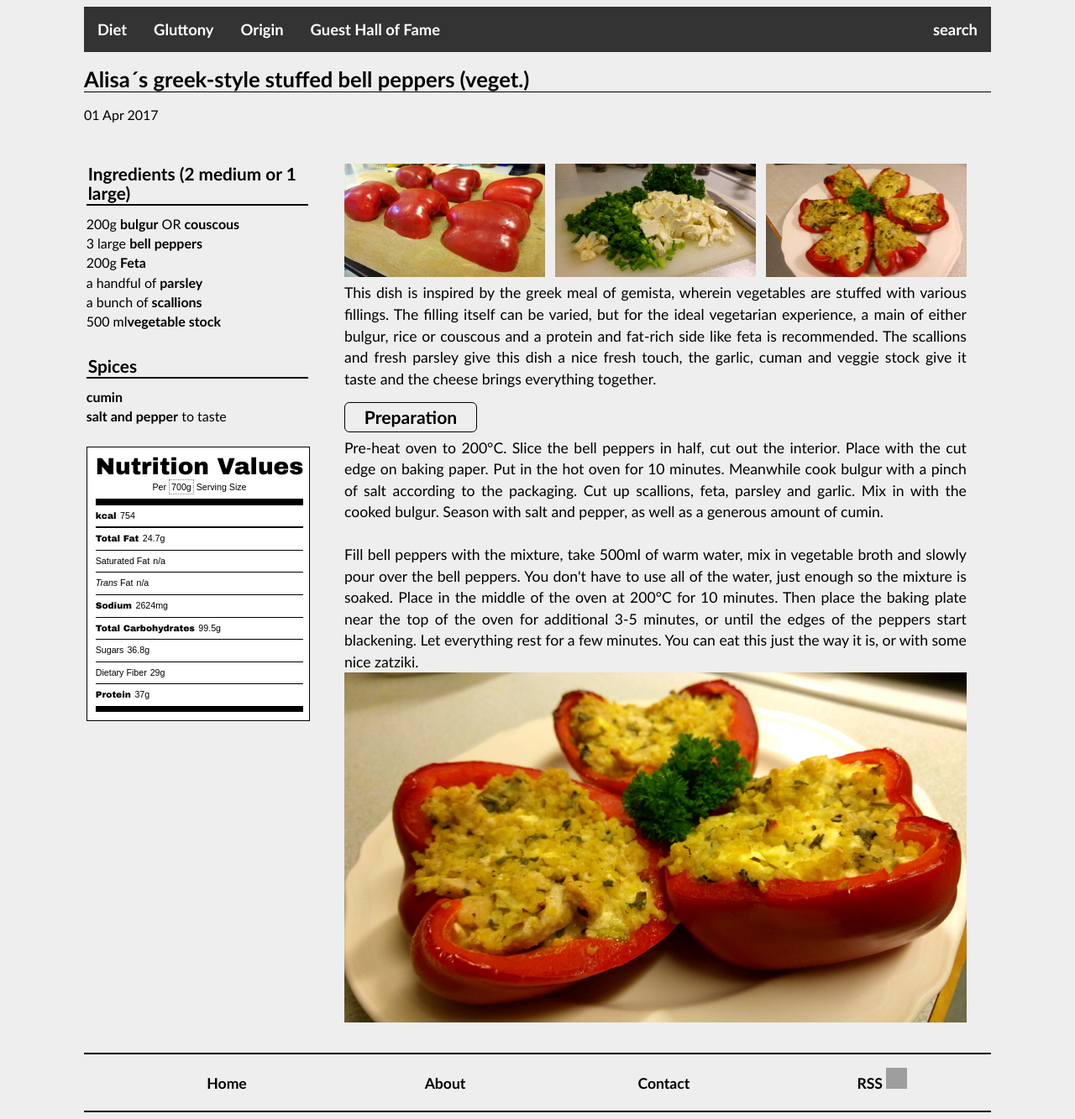
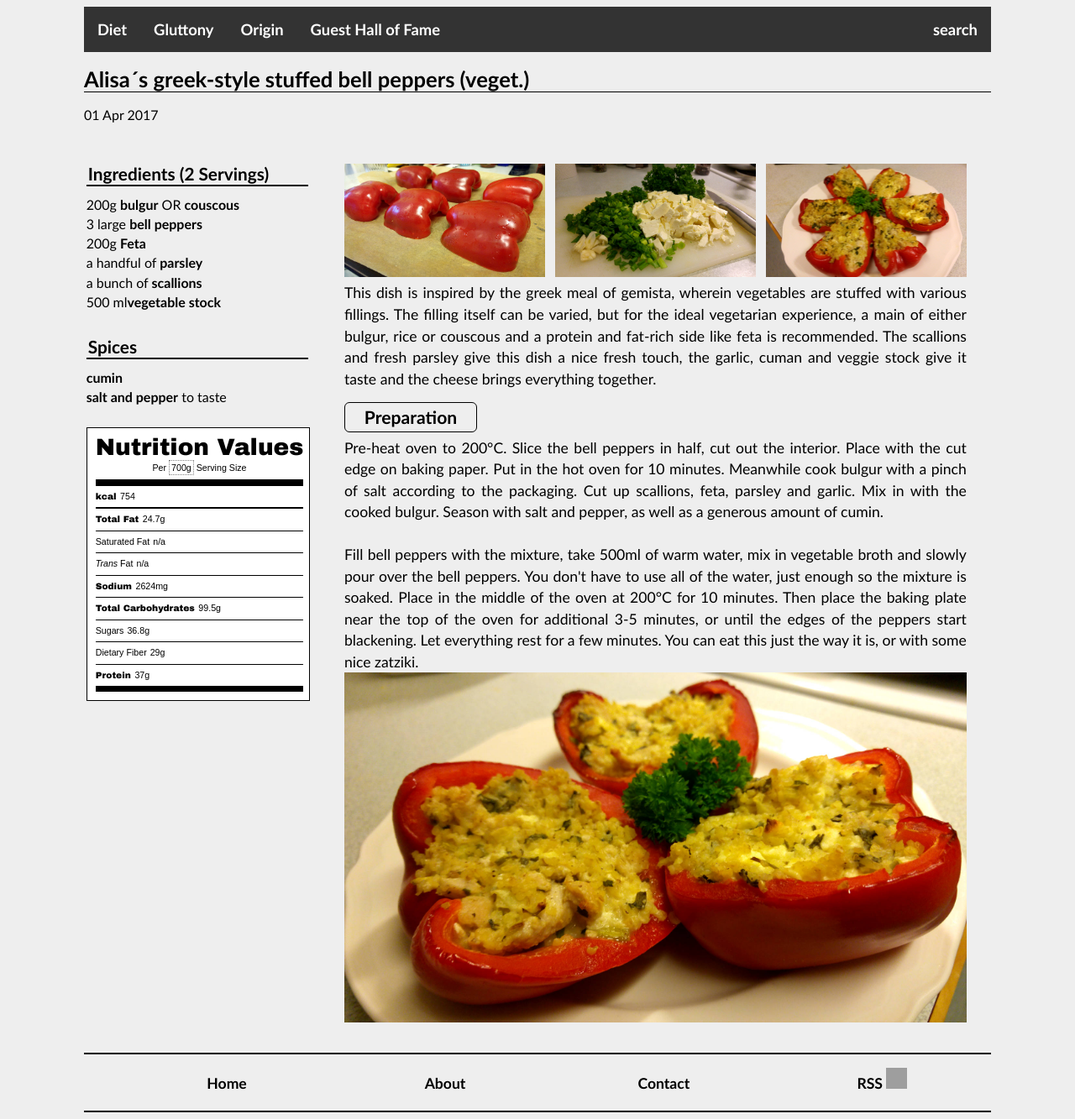
Before and after one commit to gluttonousbear/gluttonousbear.github.io, a Jekyll site: the page built from _posts/2017-04-01-alisas-greek-style-stuffed-bell-peppers.html, in a window 1280 px wide. Shown: the whole page at 84% size. Built offline with Jekyll 4.4.1, drawn with Linux system fonts in a browser that asks for light colours; grey boxes are pictures that could not be loaded.

Commit message:
Update 2017-04-01-alisas-greek-style-stuffed-bell-peppers.html

```diff
--- a/_posts/2017-04-01-alisas-greek-style-stuffed-bell-peppers.html
+++ b/_posts/2017-04-01-alisas-greek-style-stuffed-bell-peppers.html
@@ -12,7 +12,7 @@ origin: Greek
 
 <section class="ingredients">
      <code class="ingredients">
-       <h4>Ingredients (2 medium or 1 large)</h4>
+       <h4>Ingredients (2 Servings)</h4>
         200g <b>bulgur</b> OR <b>couscous</b> <br />
 		3 large <b>bell peppers</b><br />
         200g <b>Feta</b><br />
```
